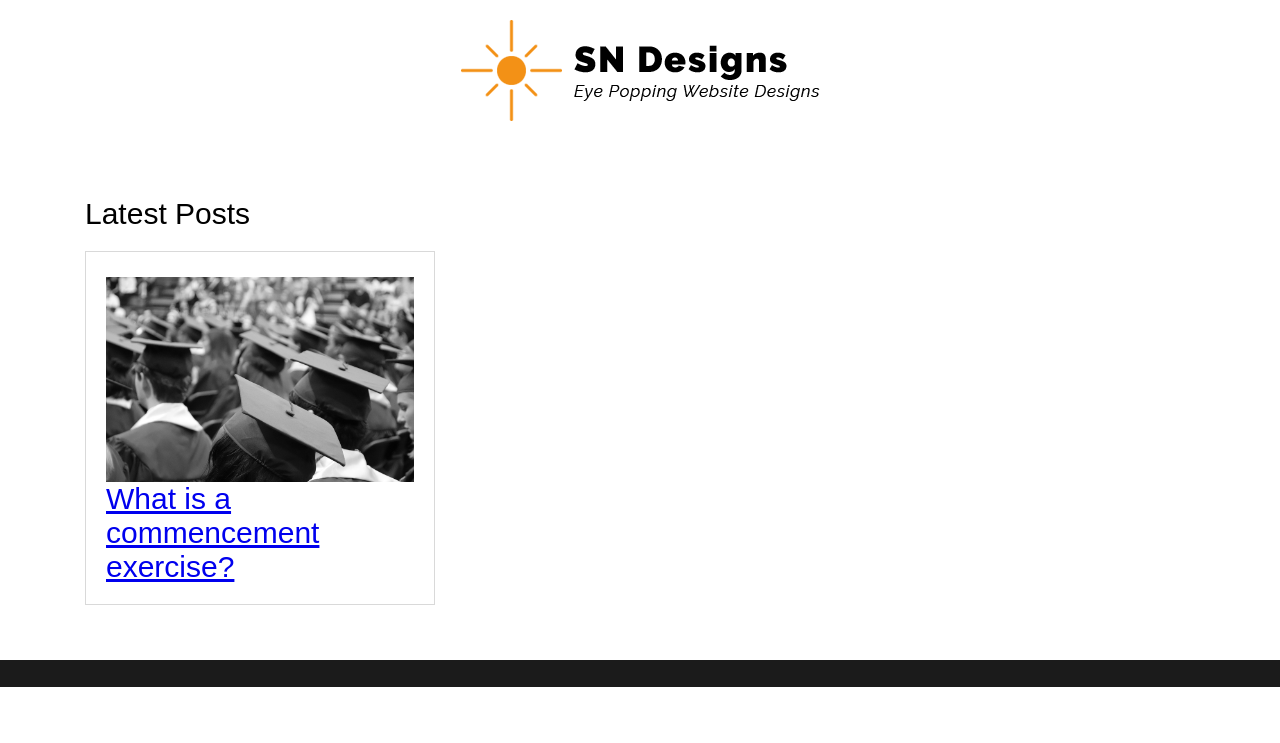
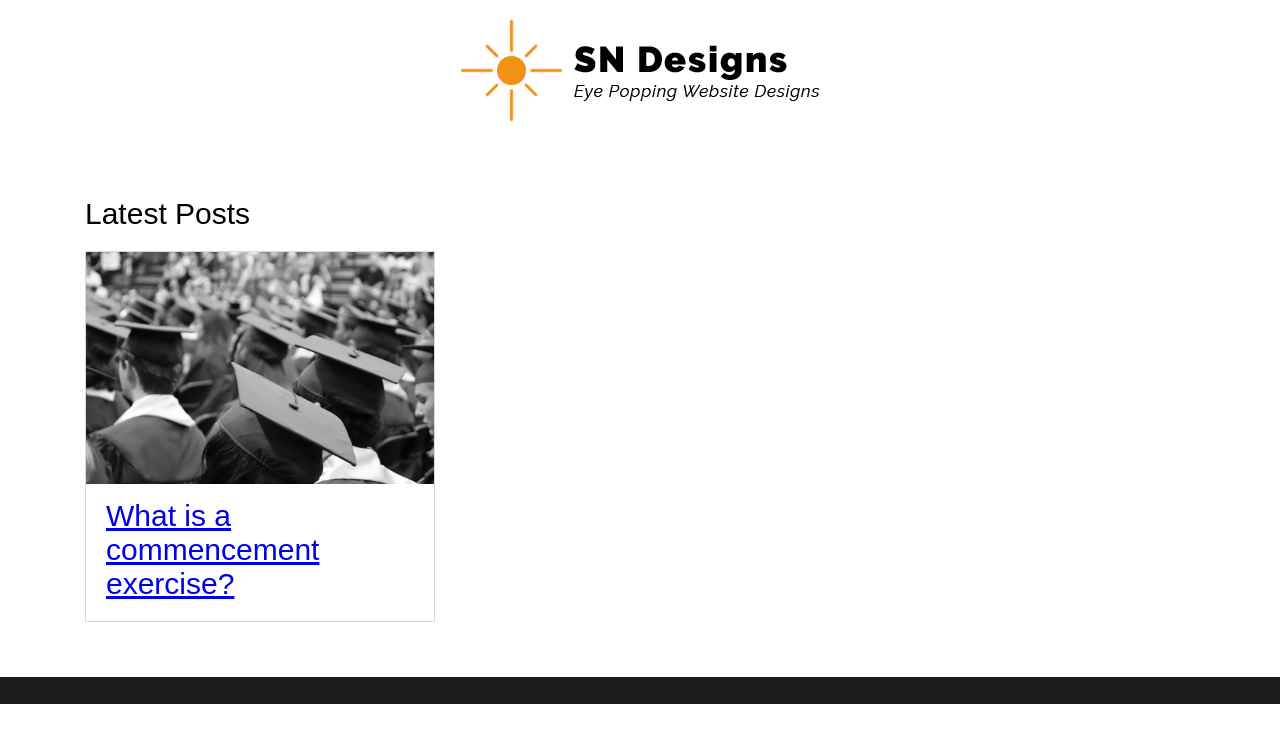
Before and after one commit to sncreative/sncreative.github.io, a Jekyll site: the page built from blog.md, in a window 1280 px wide. Shown: the top 743 px of the page. Built offline with Jekyll 4.4.1, drawn with Linux system fonts in a browser that asks for light colours; nearby versions of some CDN libraries.

Commit message:
Add files via upload

```diff
--- a/blog.md
+++ b/blog.md
@@ -17,7 +17,7 @@ description: Blog
 
 <div class="col-md-4">
 <div class="s1">
-<img src="{{site.url}}/images/graduation-cap.jpg" class="img-fluid">
+<div class="s1_img"><img src="{{site.url}}/images/graduation-cap.jpg" class="img-fluid"></div>
 <h2><a href="https://sncreative.github.io/commencement-exercise/">What is a commencement exercise?</a></h2>
 </div>
 </div>
--- a/css/custom.css
+++ b/css/custom.css
@@ -15,6 +15,10 @@ body {
 
 .equal-height .s1 {
     flex: 1;
+}
+
+.s1_img {
+	margin: -25px -20px 15px -20px;
 }
 
 .header {
```
